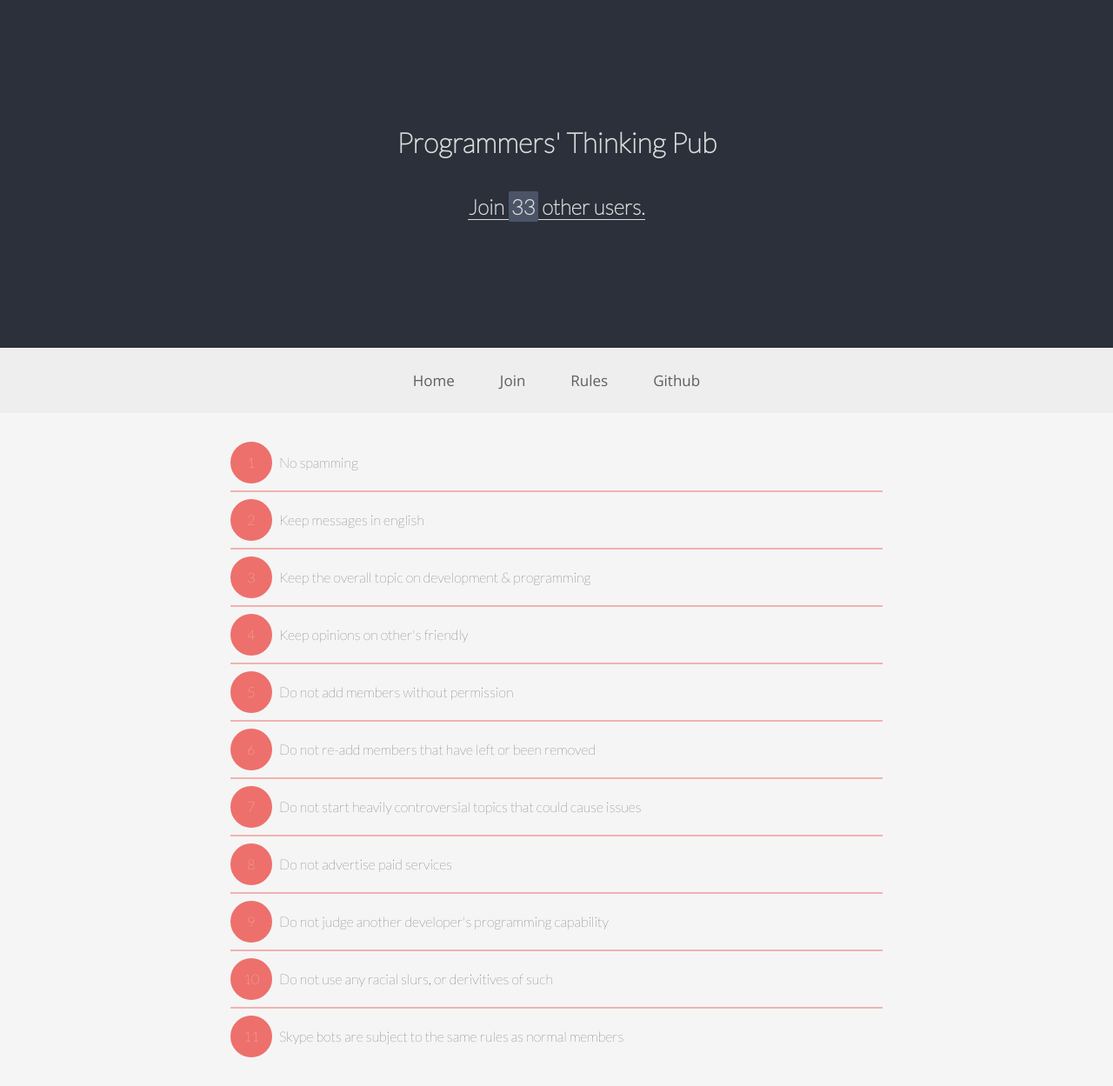
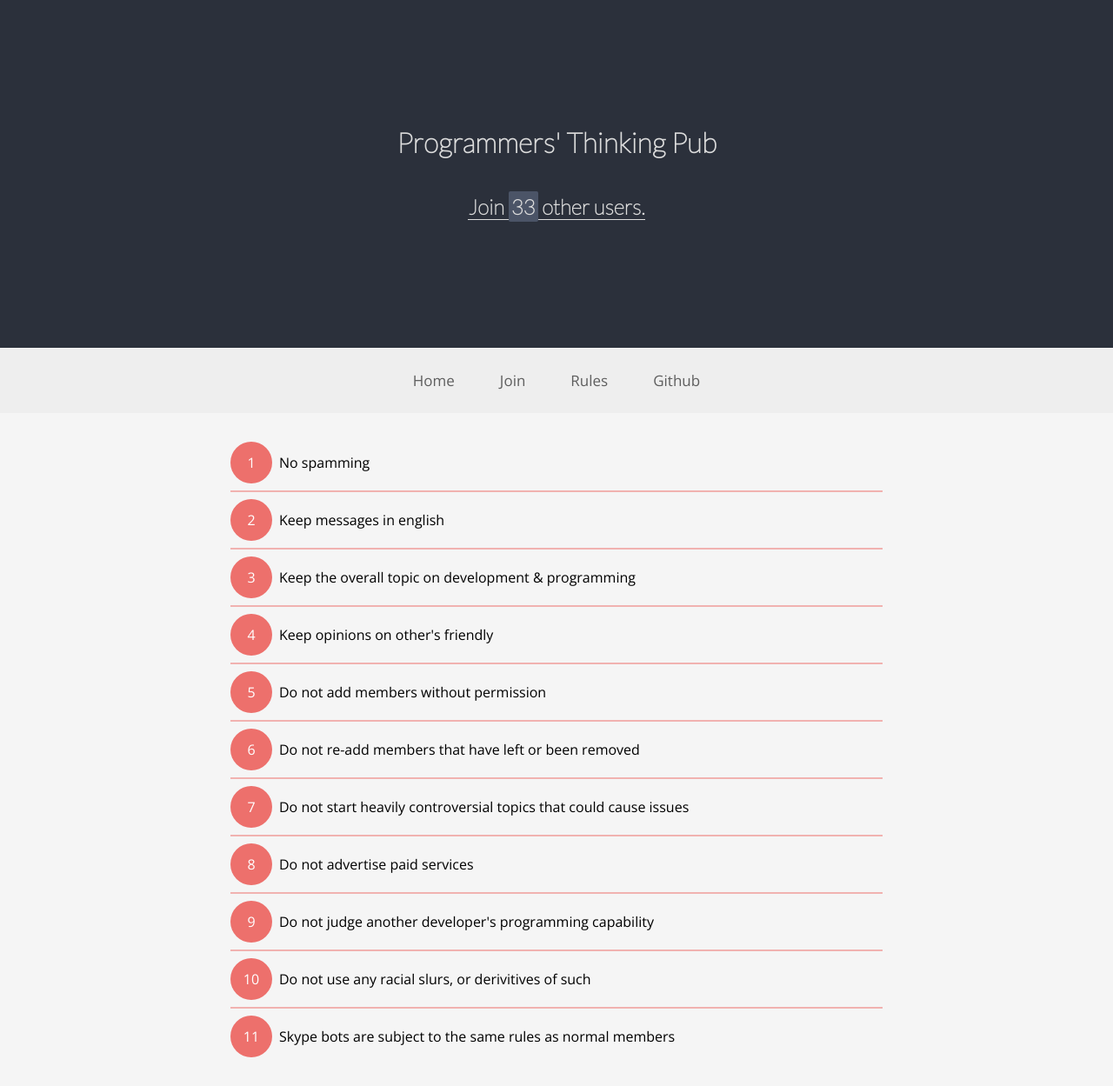
Before and after one commit to ptp-chat/new, a Jekyll site: the page built from rules.html, in a window 1280 px wide. Shown: the whole page at 87% size. Built offline with Jekyll 4.4.1, drawn with Linux system fonts in a browser that asks for light colours; nearby versions of some CDN libraries.

Commit message:
Change font so it doesn't look so thin.

```diff
--- a/assets/styles/rules.css
+++ b/assets/styles/rules.css
@@ -91,6 +91,7 @@ ol.rules {
   padding: 25px;
   margin: auto;
   counter-reset: li;
+  font-family: 'Open Sans', Helvetica, Arial, sans-serif;
   font-weight: 400;
 }
 ol.rules li {
--- a/assets/styles/rules.less
+++ b/assets/styles/rules.less
@@ -11,6 +11,7 @@ ol.rules {
   padding: 25px;
   margin:auto;
   counter-reset: li;
+  font-family:'Open Sans', Helvetica, Arial, sans-serif;
   font-weight: 400;
 
   li {
```
